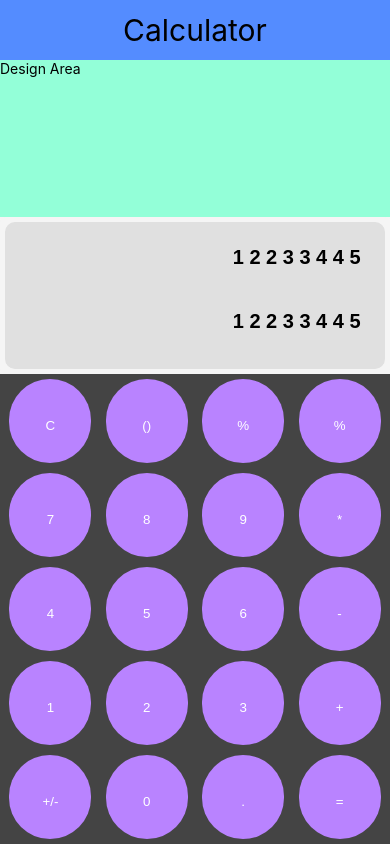
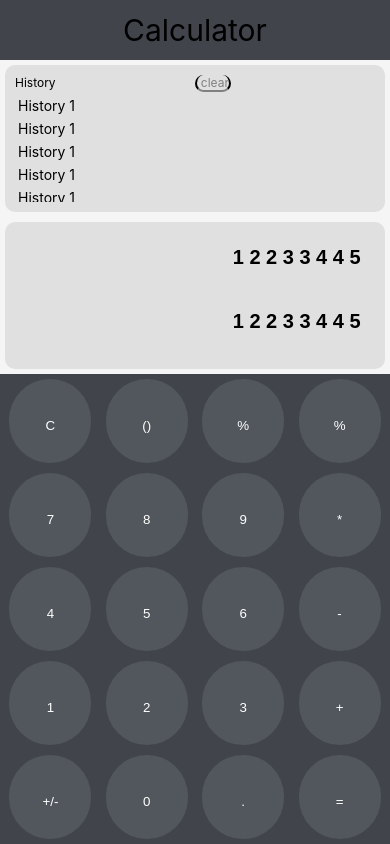
Before and after one commit to SomeshSunariwal/React-Native-Calculator, a React Native app: screen / in a window 390 px wide. Built offline with nearby package versions, Linux system fonts and the light colour scheme.

Commit message:
Color Changed and history componet created

```diff
--- a/App.js
+++ b/App.js
@@ -9,6 +9,7 @@ import {
 import CalculatorRows from "./Components/CalculatorRows/CalculatorRows";
 import CalculatorHeader from "./Components/Header/Header";
 import CalculationBox from "./Components/CalculationBox/CalculationBox";
+import HistoryBox from "./Components/HistoryBox/HistoryBox";
 
 export default function App() {
   return (
@@ -17,7 +18,7 @@ export default function App() {
         <CalculatorHeader />
       </View>
       <View style={styles.DesignBox}>
-        <Text>Design Area</Text>
+        <HistoryBox>History Box</HistoryBox>
       </View>
       <View style={styles.CalculationBoxStyle}>
         <CalculationBox>Calculation</CalculationBox>
@@ -35,7 +36,7 @@ const styles = StyleSheet.create({
     flex: 1,
   },
   DesignBox: {
-    backgroundColor: "#93FFD8",
+    backgroundColor: "#F5F5F5",
     flex: 1,
   },
   CalculationBoxStyle: {
--- a/Components/Button/CalculatorButton.js
+++ b/Components/Button/CalculatorButton.js
@@ -18,7 +18,7 @@ const CalculatorButton = ({ number, OnNumberClick }) => {
 const styles = StyleSheet.create({
   Container: {
     margin: 5,
-    backgroundColor: "#B983FF",
+    backgroundColor: "#52575D",
     width: "21%",
     justifyContent: "center",
     alignItems: "center",
--- a/Components/CalculatorRows/CalculatorRows.js
+++ b/Components/CalculatorRows/CalculatorRows.js
@@ -10,31 +10,31 @@ export default function CalculatorRows() {
 
   return (
     <View style={styles.OuterBorder}>
-      <View style={styles.Row1}>
+      <View style={styles.Row}>
         <CalculatorButton number="C" OnNumberClick={OnNumberClick} />
         <CalculatorButton number="()" OnNumberClick={OnNumberClick} />
         <CalculatorButton number="%" OnNumberClick={OnNumberClick} />
         <CalculatorButton number="%" OnNumberClick={OnNumberClick} />
       </View>
-      <View style={styles.Row2}>
+      <View style={styles.Row}>
         <CalculatorButton number={7} OnNumberClick={OnNumberClick} />
         <CalculatorButton number={8} OnNumberClick={OnNumberClick} />
         <CalculatorButton number={9} OnNumberClick={OnNumberClick} />
         <CalculatorButton number="*" OnNumberClick={OnNumberClick} />
       </View>
-      <View style={styles.Row3}>
+      <View style={styles.Row}>
         <CalculatorButton number={4} OnNumberClick={OnNumberClick} />
         <CalculatorButton number={5} OnNumberClick={OnNumberClick} />
         <CalculatorButton number={6} OnNumberClick={OnNumberClick} />
         <CalculatorButton number="-" OnNumberClick={OnNumberClick} />
       </View>
-      <View style={styles.Row4}>
+      <View style={styles.Row}>
         <CalculatorButton number={1} OnNumberClick={OnNumberClick} />
         <CalculatorButton number={2} OnNumberClick={OnNumberClick} />
         <CalculatorButton number={3} OnNumberClick={OnNumberClick} />
         <CalculatorButton number="+" OnNumberClick={OnNumberClick} />
       </View>
-      <View style={styles.Row5}>
+      <View style={styles.Row}>
         <CalculatorButton number="+/-" OnNumberClick={OnNumberClick} />
         <CalculatorButton number={0} OnNumberClick={OnNumberClick} />
         <CalculatorButton number="." OnNumberClick={OnNumberClick} />
@@ -50,33 +50,9 @@ const styles = StyleSheet.create({
     justifyContent: "center",
     alignItems: "center",
     height: "100%",
-    backgroundColor: "#444444",
+    backgroundColor: "#41444B",
   },
-  Row1: {
-    flex: 1,
-    flexDirection: "row",
-    justifyContent: "space-evenly",
-    width: "100%",
-  },
-  Row2: {
-    flex: 1,
-    width: "100%",
-    flexDirection: "row",
-    justifyContent: "space-evenly",
-  },
-  Row3: {
-    flex: 1,
-    width: "100%",
-    flexDirection: "row",
-    justifyContent: "space-evenly",
-  },
-  Row4: {
-    flex: 1,
-    width: "100%",
-    flexDirection: "row",
-    justifyContent: "space-evenly",
-  },
-  Row5: {
+  Row: {
     flex: 1,
     width: "100%",
     flexDirection: "row",
--- a/Components/Header/Header.js
+++ b/Components/Header/Header.js
@@ -11,7 +11,7 @@ export default function Header() {
 
 const styles = StyleSheet.create({
   Header: {
-    backgroundColor: "#548CFF",
+    backgroundColor: "#41444B",
     width: "100%",
     justifyContent: "center",
     alignItems: "center",
--- /dev/null
+++ b/Components/HistoryBox/HistoryBox.js
@@ -0,0 +1,117 @@
+import {
+  StyleSheet,
+  Text,
+  View,
+  TouchableOpacity,
+  ScrollView,
+} from "react-native";
+import React from "react";
+
+export default function HistoryBox() {
+  return (
+    <View style={styles.OuterBox}>
+      <View style={styles.Inner}>
+        <View style={styles.HistoryHeader}>
+          <View style={styles.HistoryTextBox}>
+            <Text style={styles.HistoryText}>History</Text>
+          </View>
+          <View style={styles.ClearButtonStyle}>
+            <TouchableOpacity>
+              <Text style={styles.ClearButtonStyle2}>clear</Text>
+            </TouchableOpacity>
+          </View>
+        </View>
+        <View style={styles.ScrolledHistory}>
+          <View style={styles.ScrolledHistoryBox}>
+            <ScrollView>
+              <View style={styles.TextEntry}>
+                <Text>History 1</Text>
+              </View>
+              <View style={styles.TextEntry}>
+                <Text>History 1</Text>
+              </View>
+              <View style={styles.TextEntry}>
+                <Text>History 1</Text>
+              </View>
+              <View style={styles.TextEntry}>
+                <Text>History 1</Text>
+              </View>
+              <View style={styles.TextEntry}>
+                <Text>History 1</Text>
+              </View>
+              <View style={styles.TextEntry}>
+                <Text>History 1</Text>
+              </View>
+              <View style={styles.TextEntry}>
+                <Text>History 1</Text>
+              </View>
+            </ScrollView>
+          </View>
+        </View>
+      </View>
+    </View>
+  );
+}
+
+const styles = StyleSheet.create({
+  OuterBox: {
+    borderColor: "#F5F5F5",
+    borderRightWidth: 5,
+    borderBottomWidth: 5,
+    borderLeftWidth: 5,
+    borderTopWidth: 5,
+    borderRadius: 5,
+    width: "100%",
+    height: "100%",
+    borderStyle: "solid",
+  },
+  Inner: {
+    backgroundColor: "#E0E0E0",
+    borderColor: "#E0E0E0",
+    borderRightWidth: 10,
+    borderBottomWidth: 10,
+    borderLeftWidth: 10,
+    borderTopWidth: 10,
+    borderRadius: 10,
+    width: "100%",
+    height: "100%",
+    borderStyle: "solid",
+  },
+  HistoryHeader: {
+    flex: 1,
+    flexDirection: "row",
+    justifyContent: "space-evenly",
+  },
+  HistoryTextBox: {
+    flex: 1,
+  },
+  ClearButtonStyle: {
+    flex: 1,
+    justifyContent: "",
+  },
+  ClearButtonStyle2: {
+    textAlign: "right",
+    fontSize: 12,
+    color: "gray",
+    borderBottomColor: "gray",
+    borderBottomWidth: 2,
+    borderEndWidth: 2,
+    borderLeftWidth: 2,
+    borderRightWidth: 2,
+    borderRadius: 9,
+    width: "20%",
+  },
+  HistoryText: {
+    fontSize: 12,
+  },
+  ScrolledHistory: {
+    height: "85%",
+  },
+  ScrolledHistoryBox: {
+    height: "100%",
+  },
+  TextEntry: {
+    padding: 3,
+    textAlign: "right",
+  },
+});
```
